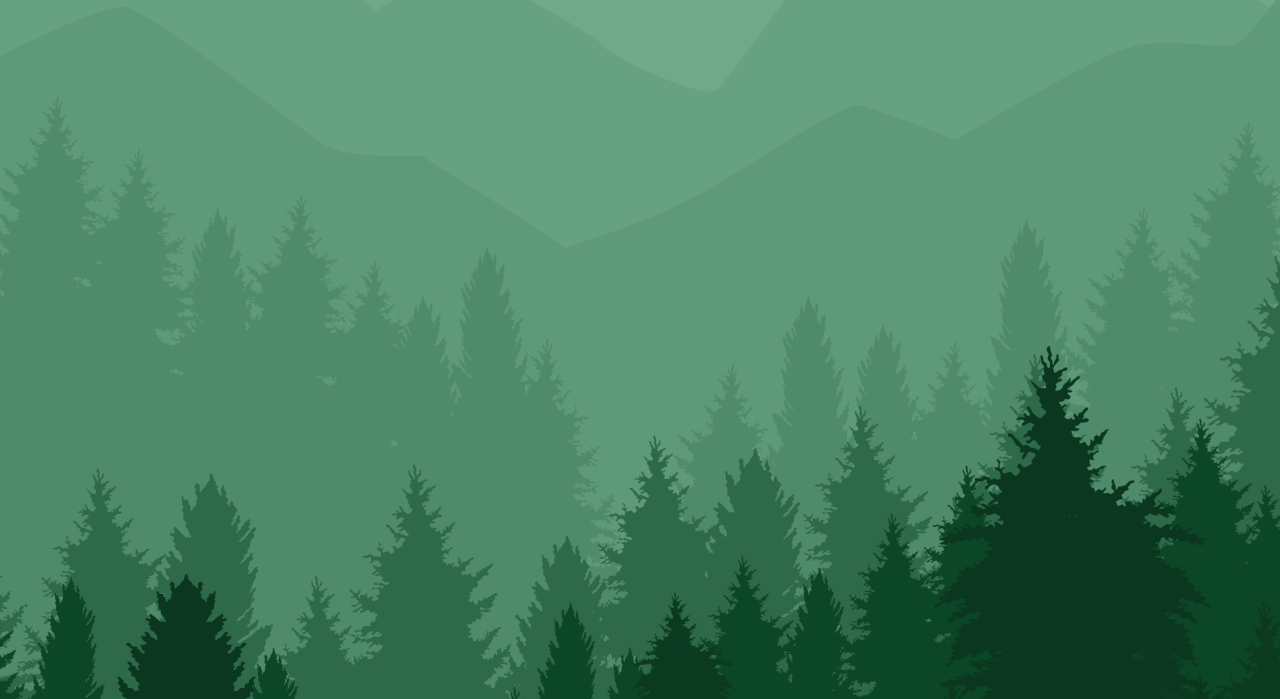
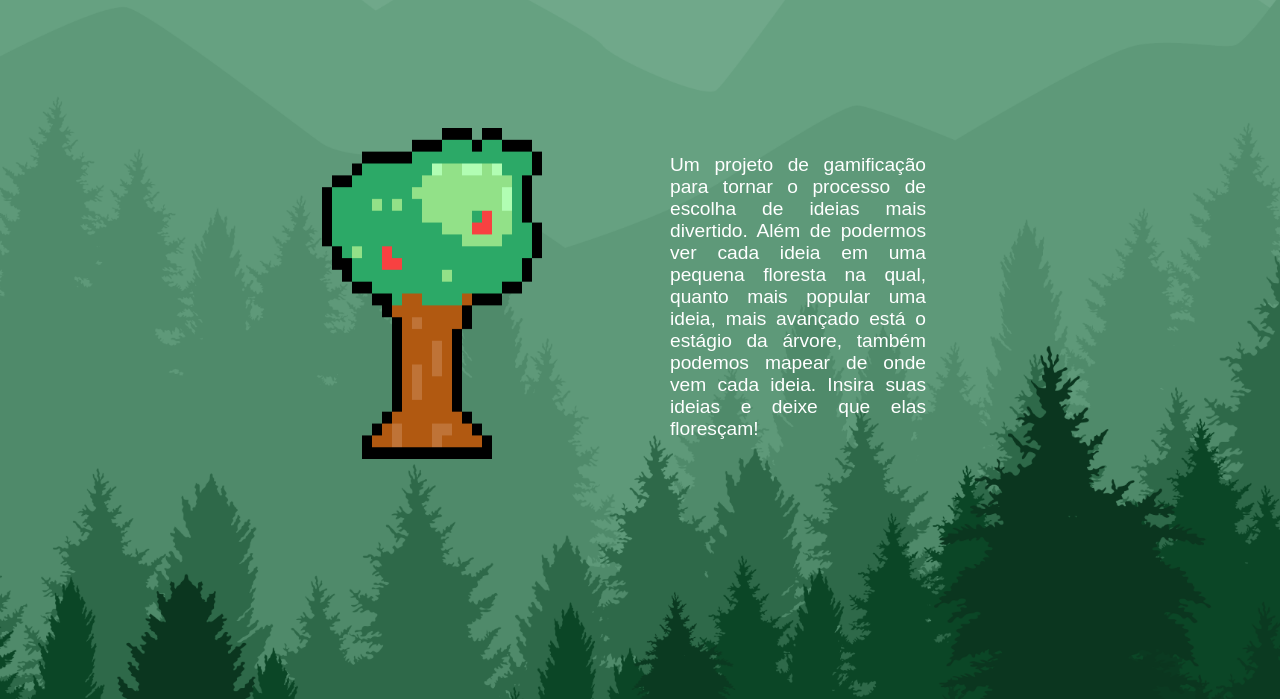
Before and after one commit to paulosestini/hackathon-klabin, a Flask app: page / in a window 1280 px wide. Shown: the part 54-753 px from the top of the page. Run offline with Flask 2, Linux system fonts and the light colour scheme.

Commit message:
home and mapa

```diff
--- a/app.py
+++ b/app.py
@@ -29,6 +29,10 @@ def vote_on_tree(tree_id=None):
 def home():
     return render_template('home.html')
 
+@app.route('/mapa')
+def mapa():
+    return render_template('mapa.html')
+
 @app.after_request
 def add_header(response):
     """
--- a/static/style.css
+++ b/static/style.css
@@ -112,3 +112,26 @@ li a:hover {
 .active {
     background-color: #4CAF50;
 }
+
+
+.explicacao{
+    display: flex;
+    flex-direction: row;
+    flex-wrap: nowrap;
+    flex-basis: auto;
+    align-content: center;
+    align-self: center;
+    justify-content: center;
+    margin-top: 10vw;
+    /*background:rgba(11, 55, 32, 0.8);
+    border: 3px solid rgba(0, 64, 0, 0.75);
+    box-shadow: 0px 4px 4px rgba(0, 0, 0, 0.25);*/
+}
+
+.explicacao p{
+    text-align: justify;
+    width: 20vw;
+    color: white;
+    font-size: larger;
+    margin-left: 10vw;
+}
--- a/templates/arvores.html
+++ b/templates/arvores.html
@@ -1,5 +1,6 @@
 <!DOCTYPE html>
 
+<html>
 <head>
     <title>Cresça sua Ideia</title>
     <link rel="stylesheet" href="{{url_for('static', filename='style.css')}}">
@@ -82,3 +83,5 @@
 <h1>Não há árvores plantadas</h1>
 {% endif %}
 </body>
+
+</html>
--- a/templates/home.html
+++ b/templates/home.html
@@ -1,4 +1,5 @@
 <!DOCTYPE html>
+<html>
 <head>
     <link rel="stylesheet" href="{{url_for('static', filename='style.css')}}">
     <link rel="stylesheet" href="{{url_for('static', filename='style_floresta.css')}}">
@@ -13,8 +14,14 @@
             <li><a href="/mapa">Mapa</a></li>
             <li><a href="/nlp">NLP</a></li>
         </ul>
+    </div>
 
-
+    <div class="explicacao">
+        <img src="static/tree.png">
+        <p class="mensagem">
+            Um projeto de gamificação para tornar o processo de escolha de ideias mais divertido. Além de podermos ver cada ideia em uma pequena floresta na qual, quanto mais popular uma ideia, mais avançado está o estágio da árvore, também podemos mapear de onde vem cada ideia. Insira suas ideias e deixe que elas floresçam!
+        </p>
 
     </div>
 </body>
+</html>
```
Also changed, not shown: plots/plotly_graph.html (deleted, +0 -7 lines), templates/mapa.html (+24 -0 lines), templates/NLP.html (added). Lines whose indentation alone changed are shown as unchanged.
